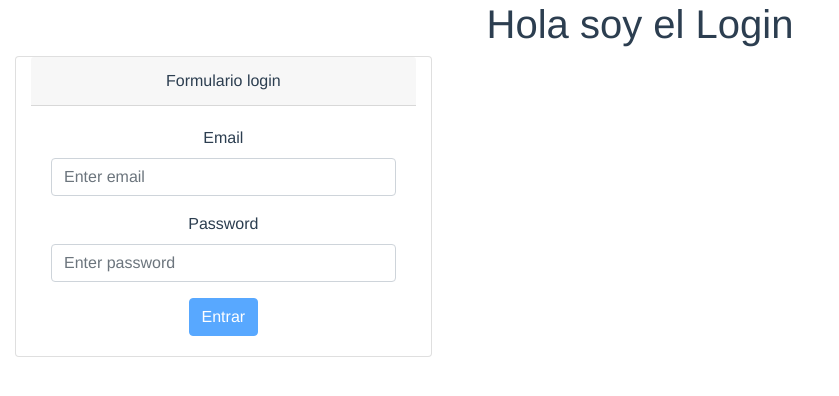
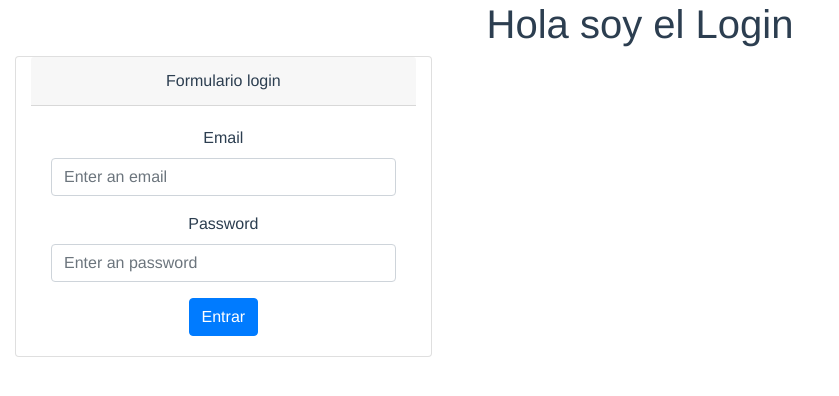
Before and after one commit to pedronieto84/vue-elearning-itAcademy, a Vue app: page /login in a window 1280 px wide. Shown: the top 396 px of the page, without its empty margins (0-839 px from the left). Built offline with nearby package versions, Linux system fonts and the light colour scheme; what @highlightjs/vue-plugin, vue-snip would draw is missing.

Commit message:
activacion de button de form login mediante validacion

```diff
--- a/src/views/login.vue
+++ b/src/views/login.vue
@@ -14,18 +14,18 @@
             >
                 <div class="form-group">
                     <label for="email">Email</label>
-                    <input type="email" class="form-control" id="loginEmail" name="loginEmail" v-model="email" placeholder="Enter email">
+                    <input type="text" class="form-control" id="loginEmail" name="loginEmail" v-model="email" placeholder="Enter an email">
                 </div>
                 <div class="form-group">
                     <label for="password">Password</label>
-                    <input type="password" class="form-control" id="loginPassword" name="loginPassword" v-model="password" placeholder="Enter password">
+                    <input type="text" class="form-control" id="loginPassword" name="loginPassword" v-model="password"  placeholder="Enter an password">
                 </div>
-                <button type="submit" class="btn btn-primary" disabled>Entrar</button>
+                <button type="submit" class="btn btn-primary" :disabled="actived">Entrar</button>
             </form>
             <p v-if="errors.length">
                 <b>Error</b>
                 <ul class="list-group">
-                        <li  class="list-group-item" v-for="error in errors"  v-bind:key="error" >{{ error }}</li>
+                        <li  class="list-group-item text-danger" v-for="error in errors"  v-bind:key="error" ><p class="alert alert-danger" role="alert" >{{ error }}</p></li>
                 </ul>
             </p>
         </div>
@@ -40,31 +40,47 @@ export default {
         errors:[],
         email:null,
         password:null,
-        enabledisable: true
+        //actived:true
         };
     },
     methods:{
         loginForm: function (e){
 
             if(!this.email){
-                this.errors.push("write a email address, please");
+                this.errors.push("write an email address, please");
             }else if (!this.validEmail(this.email)){
                 this.errors.push("invalid email address");
             }
             if(!this.password){
-                this.errors.push("write password, please");
+                this.errors.push("write a correct password, please");
             }
-            if (this.validEmail(this.email) && this.password){}
+            if(this.password.length < 5 || this.password.length > 9){
+                this.errors.push("write password between 5 and 10 characters, please");
+            }
+
             if (!this.errors.length){
                 return true;
             }
+            //if (this.validEmail(this.email))
             e.preventDefault();
         },
         validEmail: function (email) {
             //return /^\w+([\.-]?\w+)*@\w+([\.-]?\w+)*(\.\w{2,4})+$/.test(email);
             return /^\w+([.-]?\w+)*@\w+([.-]?\w+)*(.\w{2,4})+$/.test(email);
+        },
+        validPassword: function (password) {
+            //return /^\w+([\.-]?\w+)*@\w+([\.-]?\w+)*(\.\w{2,4})+$/.test(email);
+            return /^[a-z0-9]+$/i.test(password);
+        }
+
+    },
+    computed:{
+      checkVal: function(){
+
+        return this.validEmail(this.email) && (this.password.length >=5 && this.password.length <=10) && this.validPassword(this.password) ? false : true;
     }
     }
+
 
 }
 /*
```
